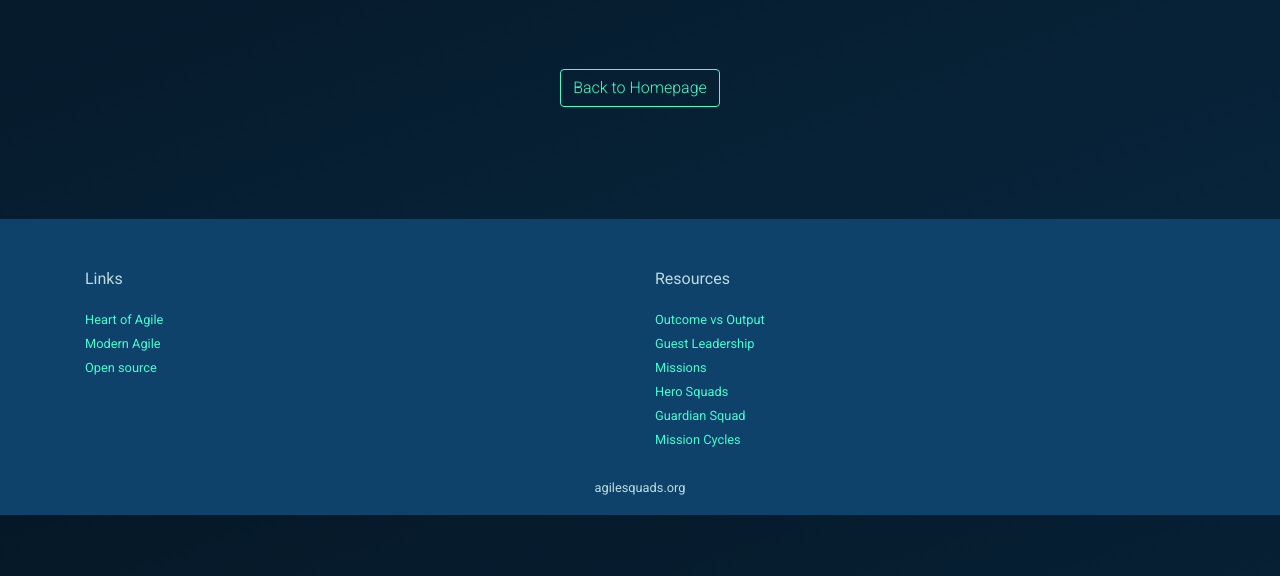
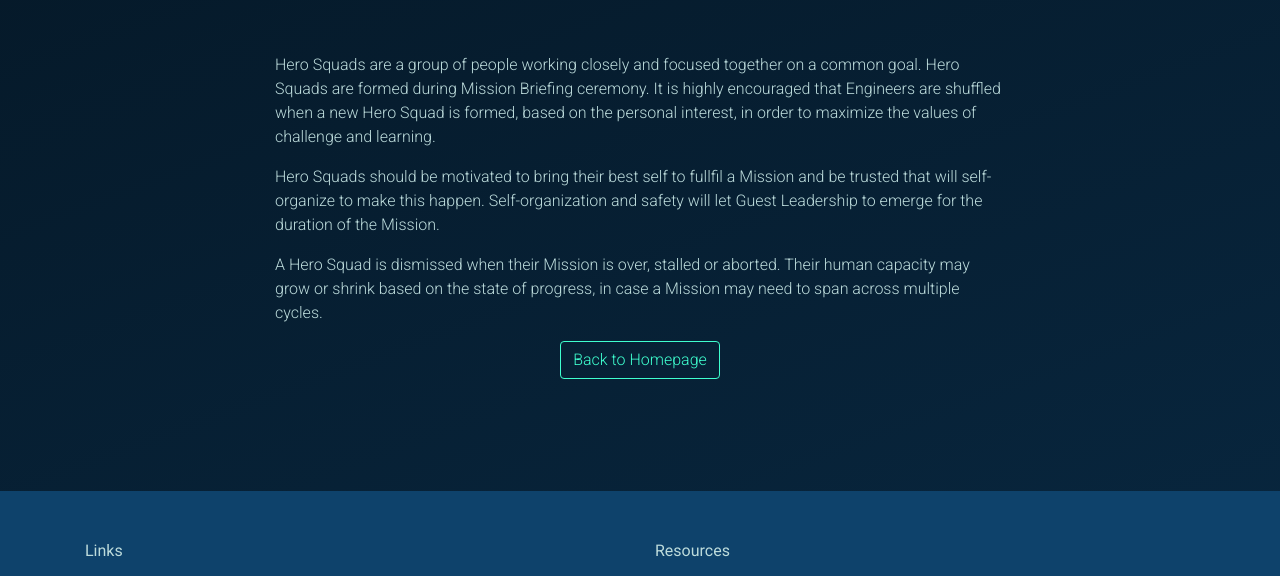
Before and after one commit to agilesquads/agilesquads.github.io, a website built with webpack: page src/html/hero-squads.html in a window 1280 px wide. Shown: the part 166-742 px from the top of the page. Built offline with nearby package versions, Linux system fonts and the light colour scheme.

Commit message:
Hero Squads documentation

```diff
--- a/src/html/hero-squads.html
+++ b/src/html/hero-squads.html
@@ -23,6 +23,22 @@
     <div class="row py-5">
       <div class="col-lg-8 col-md-12 col-sm-12 mx-auto">
         <p class="font-weight-light">
+          Hero Squads are a group of people working closely and focused together on a common goal.
+          Hero Squads are formed during Mission Briefing ceremony. It is highly encouraged that
+          Engineers are shuffled when a new Hero Squad is formed, based on the personal interest,
+          in order to maximize the values of challenge and learning.
+        </p>
+
+        <p class="font-weight-light">
+          Hero Squads should be motivated to bring their best self to fullfil a Mission and be trusted
+          that will self-organize to make this happen. Self-organization and safety will let Guest Leadership
+          to emerge for the duration of the Mission.
+        </p>
+
+        <p class="font-weight-light">
+          A Hero Squad is dismissed when their Mission is over, stalled or aborted. Their human capacity
+          may grow or shrink based on the state of progress, in case a Mission may need to span across
+          multiple cycles.
         </p>
 
         <p class="text-center">
```
